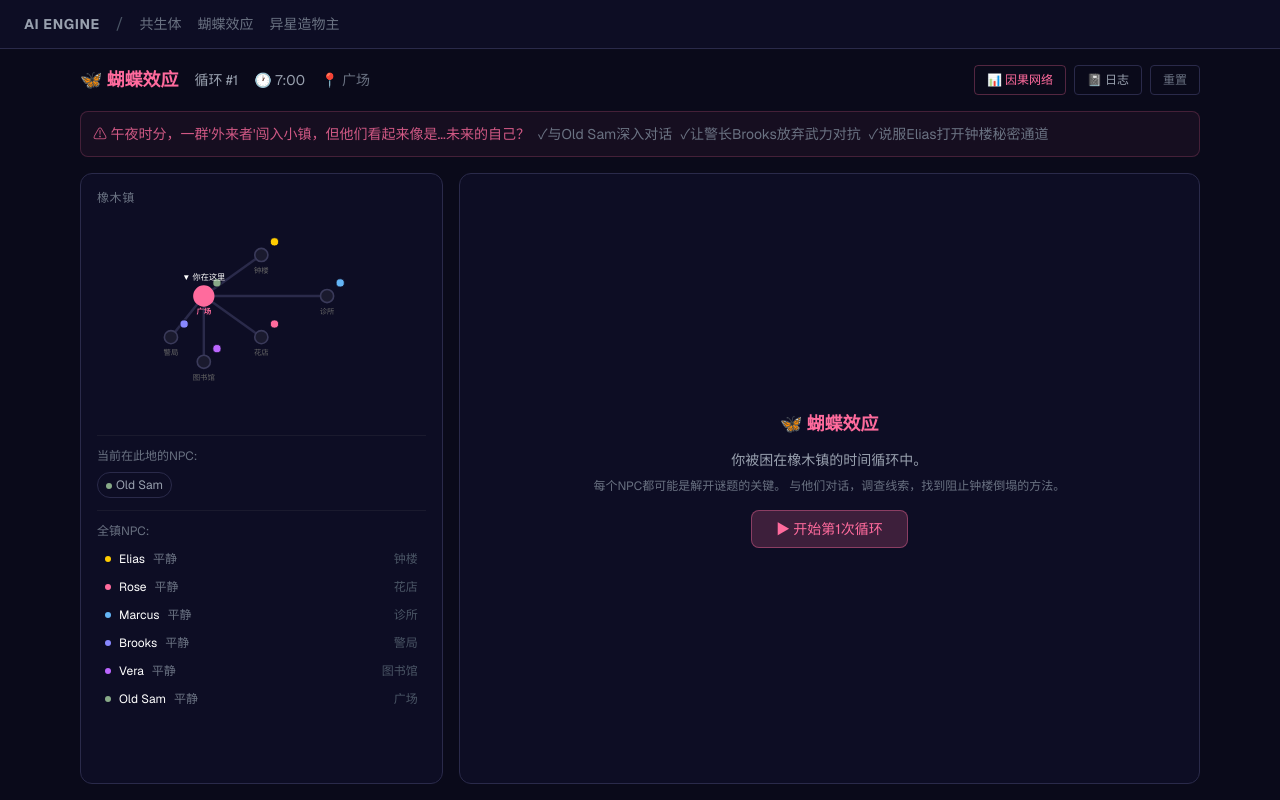
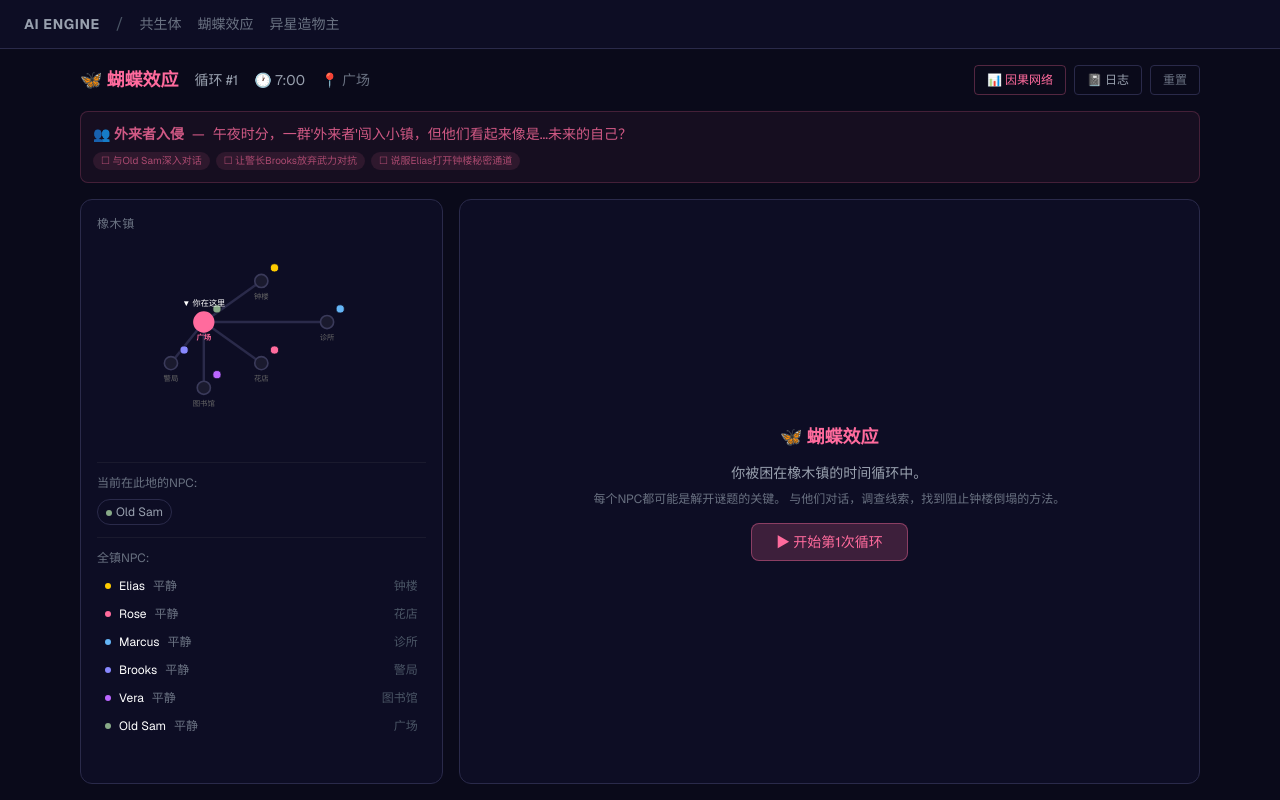
Before and after one commit to KunBetter/AIEngine, a Next.js app: page /butterfly in a window 1280 px wide. Built offline with nearby package versions, Linux system fonts and the light colour scheme.

Commit message:
feat(butterfly): hypothesis UI, mystery-specific banner, NPC secret hints

```diff
--- a/app/butterfly/page.tsx
+++ b/app/butterfly/page.tsx
@@ -117,12 +117,23 @@ export default function ButterflyPage() {
 
       {/* 关键事件提示 */}
       <div className="bg-[#ff6b9d]/5 border border-[#ff6b9d]/20 rounded-lg p-3 text-sm text-[#ff6b9d]/80">
-        ⚠ {state.keyEvent.description}
-        <span className="text-gray-500 ml-2">
+        {state.activeMystery === "tower" && "🏚 "}
+        {state.activeMystery === "plague" && "🦠 "}
+        {state.activeMystery === "invasion" && "👥 "}
+        <span className="font-bold">
+          {state.activeMystery === "tower" && "钟楼倒塌"}
+          {state.activeMystery === "plague" && "诡异瘟疫"}
+          {state.activeMystery === "invasion" && "外来者入侵"}
+        </span>
+        <span className="mx-2">—</span>
+        {state.keyEvent.description}
+        <div className="mt-2 flex flex-wrap gap-1.5">
           {state.keyEvent.requiredConditions.map((c, i) => (
-            <span key={i} className="mr-2">✓{c}</span>
+            <span key={i} className="text-[10px] px-2 py-0.5 rounded-full bg-[#ff6b9d]/10 text-[#ff6b9d]/60">
+              {c.includes("✓") ? c : "☐ " + c}
+            </span>
           ))}
-        </span>
+        </div>
       </div>
 
       <div className="flex-1 grid grid-cols-1 lg:grid-cols-3 gap-4 min-h-0">
@@ -239,6 +250,9 @@ export default function ButterflyPage() {
                   <span className="text-white truncate">{npc.name}</span>
                   <span className="text-gray-500 truncate">{npc.currentMood}</span>
                   <span className="text-gray-600 ml-auto">{npc.location}</span>
+                  {npc.dejaVu && (
+                    <span className="text-[#ff6b9d]/50 text-[9px] ml-auto" title={npc.dejaVu}>💭</span>
+                  )}
                 </button>
               ))}
             </div>
@@ -432,6 +446,54 @@ export default function ButterflyPage() {
               ))}
             </div>
           )}
+
+          {/* 玩家假设 */}
+          <div className="mt-4 pt-3 border-t border-[#1a1a2e]">
+            <div className="flex items-center justify-between mb-2">
+              <span className="text-xs text-gray-500">假设推理</span>
+              <button
+                onClick={() => {
+                  const input = window.prompt("输入你的假设（如：Rose没去钟楼是因为怀表被偷了）:");
+                  if (input?.trim()) {
+                    const newHypothesis = {
+                      id: `hyp_${Date.now()}`,
+                      loopNumber: state.loopNumber,
+                      content: input.trim(),
+                      status: "pending" as const,
+                    };
+                    // Add hypothesis via journal dispatch
+                    sendAction("investigate", `[假设] ${input.trim()}`);
+                  }
+                }}
+                className="text-[10px] px-2 py-0.5 rounded border border-[#ff6b9d]/30 text-[#ff6b9d] hover:bg-[#ff6b9d]/10 transition-colors"
+              >
+                + 新假设
+              </button>
+            </div>
+            {state.hypotheses.length === 0 ? (
+              <p className="text-[10px] text-gray-600">尚未建立假设。观察因果链后提出你的推理。</p>
+            ) : (
+              <div className="space-y-1">
+                {state.hypotheses.map((h) => (
+                  <div
+                    key={h.id}
+                    className={`text-[10px] px-2 py-1 rounded ${
+                      h.status === "confirmed"
+                        ? "bg-green-400/10 text-green-400"
+                        : h.status === "rejected"
+                        ? "bg-red-400/10 text-red-400 line-through"
+                        : "bg-[#1a1a2e] text-gray-400"
+                    }`}
+                  >
+                    {h.status === "confirmed" && "✓ "}
+                    {h.status === "rejected" && "✗ "}
+                    {h.status === "pending" && "? "}
+                    [循环{h.loopNumber}] {h.content}
+                  </div>
+                ))}
+              </div>
+            )}
+          </div>
         </div>
       )}
 
```
